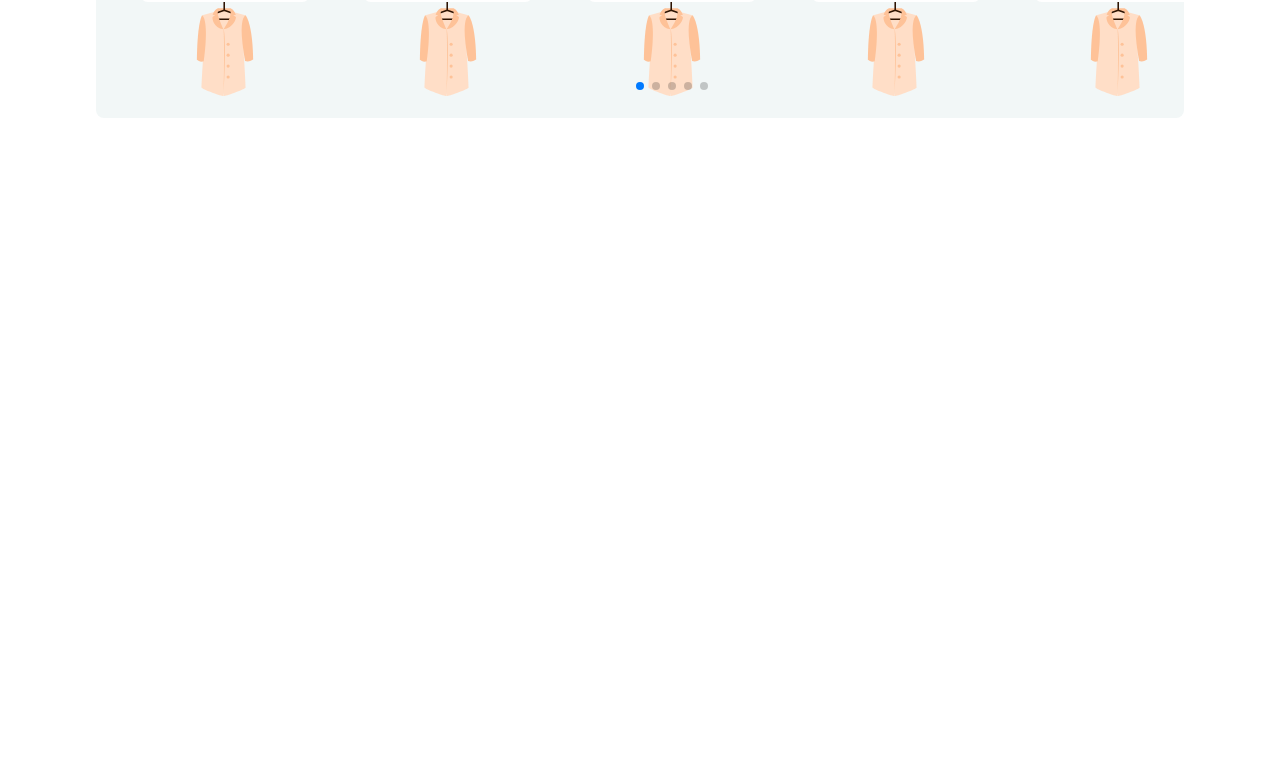
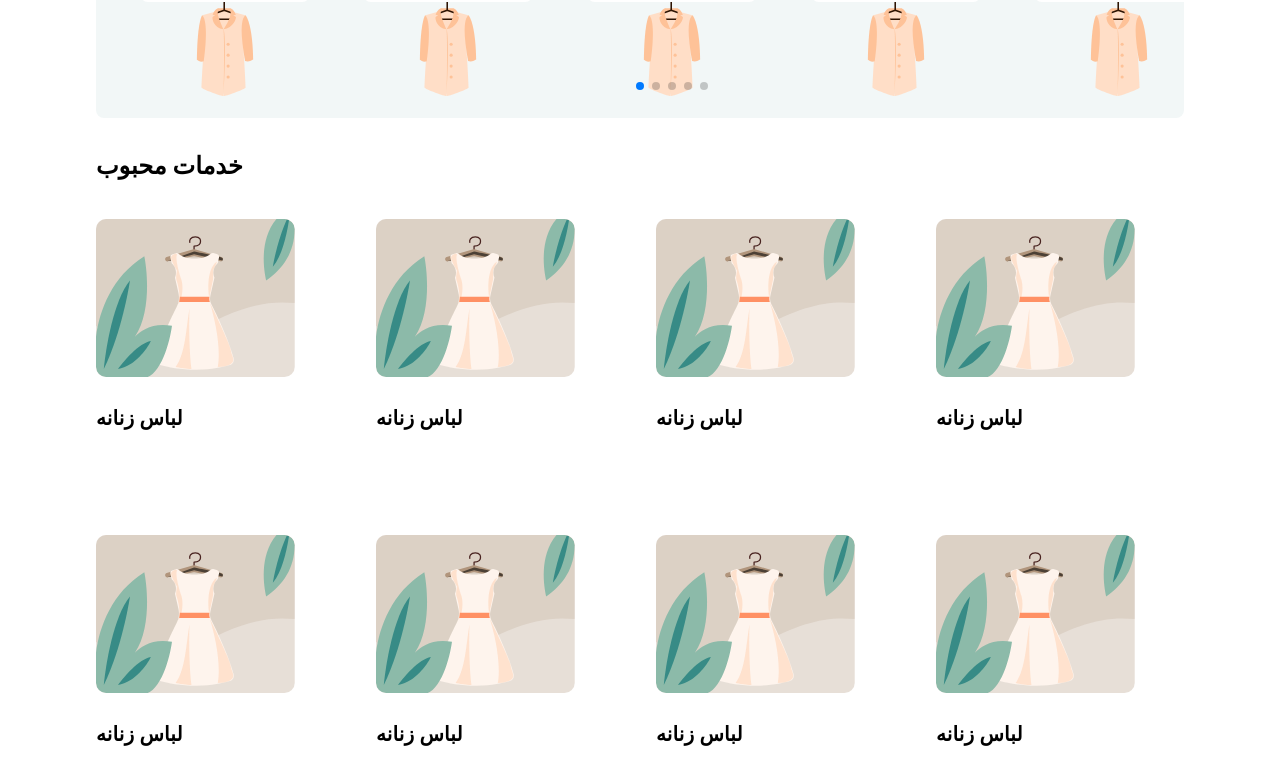
Before and after one commit to amirhosseinsharififard/DigiWash, a React (Vite) app: page / in a window 1280 px wide. Shown: the part 816-1600 px from the top of the page. Before the commit the page ends 950 px from the top, so only its background shows below. Built offline with nearby package versions, Linux system fonts and the light colour scheme; the HTML template or start-up script is replaced by a standard one.

Commit message:
creat Category fix services

```diff
--- a/src/App.jsx
+++ b/src/App.jsx
@@ -7,6 +7,7 @@ import Offday from "./pwa/Offday";
 import OrderPhone from "./pwa/OrderPhone";
 import Services from "./pwa/Services";
 import ServicesPopular from "./pwa/ServicesPopular";
+import ServicesCategory from "./pwa/ServicesCategory";
 function App() {
   return (
     <>
@@ -16,6 +17,7 @@ function App() {
       <OrderPhone />
       <Services />
       <ServicesPopular />
+      <ServicesCategory />
     </>
   );
 }
--- /dev/null
+++ b/src/pwa/CategoryContent.jsx
@@ -0,0 +1,17 @@
+import { Box, Typography } from "@mui/material";
+
+
+const CategoryContent = ({imageCategory,titleCategory,id}) => {
+  return (
+    <Box>
+      <img src={imageCategory} style={{
+        height:'200px' , width:'200px',
+      }}/>
+      <Typography variant="h6" fontWeight={700}>
+        {titleCategory}
+      </Typography>
+    </Box>
+  );
+};
+
+export default CategoryContent;
--- a/src/pwa/Services.jsx
+++ b/src/pwa/Services.jsx
@@ -16,7 +16,7 @@ const Services = () => {
   return (
     <Container>
       <Box m='1rem 2rem'>
-        <Typography variant='h6' component='p' fontWeight={700}>
+        <Typography variant='h5' component='p' fontWeight={700}>
           خدمات دیجی واش
         </Typography>
       </Box>
--- /dev/null
+++ b/src/pwa/ServicesCategory.jsx
@@ -0,0 +1,49 @@
+import { Box, Container, Grid, Typography } from "@mui/material";
+import CategoryContent from "./CategoryContent";
+
+// import image
+import womenImage from "../../assets/women.1f966e74.svg";
+import { Link } from "react-router-dom";
+const categoryData = [
+  { imageCategory: womenImage, titleCategory: "لباس زنانه" ,id:"1"},
+  { imageCategory: womenImage, titleCategory: "لباس زنانه" ,id:"2"},
+  { imageCategory: womenImage, titleCategory: "لباس زنانه" ,id:"3"},
+  { imageCategory: womenImage, titleCategory: "لباس زنانه" ,id:"4"},
+  { imageCategory: womenImage, titleCategory: "لباس زنانه" ,id:"5"},
+  { imageCategory: womenImage, titleCategory: "لباس زنانه" ,id:"6"},
+  { imageCategory: womenImage, titleCategory: "لباس زنانه" ,id:"7"},
+  { imageCategory: womenImage, titleCategory: "لباس زنانه" ,id:"8"},
+  { imageCategory: womenImage, titleCategory: "لباس زنانه" ,id:"9"},
+  { imageCategory: womenImage, titleCategory: "لباس زنانه" ,id:"10"},
+];
+const ServicesCategory = () => {
+  return (
+    <Container>
+      <Box m='2rem'>
+        <Typography variant='h5' fontWeight='bold' m='1rem 0'>
+          خدمات محبوب
+        </Typography>
+
+        <Grid
+          container
+          display='flex'
+          flexDirection='row'
+          justifyContent='flex-start'
+          flexWrap='wrap'
+          spacing={10}
+          >
+          {categoryData.map(item=><Grid item key={item.id}>
+
+           <Link to={item.link} style={{textDecoration:"none" ,color:"black"}}>
+
+            <CategoryContent imageCategory={item.imageCategory} titleCategory={item.titleCategory} id={item.id} />
+           </Link>
+          </Grid>)}
+
+        </Grid>
+      </Box>
+    </Container>
+  );
+};
+
+export default ServicesCategory;
--- a/src/pwa/ServicesPopular.jsx
+++ b/src/pwa/ServicesPopular.jsx
@@ -17,28 +17,30 @@ import { FreeMode, Pagination } from "swiper/modules";
 
 // image svg
 import manto from "../../assets/womenMantoo.7c04032e.svg";
+import { Link } from "react-router-dom";
 // Data
 const DataSwiper = [
-  { title: "مانتو", subTitle: "مجلسی، ساده، پاییزه", image: manto },
-  { title: "مانتو", subTitle: "مجلسی، ساده، پاییزه", image: manto },
-  { title: "مانتو", subTitle: "مجلسی، ساده، پاییزه", image: manto },
-  { title: "مانتو", subTitle: "مجلسی، ساده، پاییزه", image: manto },
-  { title: "مانتو", subTitle: "مجلسی، ساده، پاییزه", image: manto },
-  { title: "مانتو", subTitle: "مجلسی، ساده، پاییزه", image: manto },
-  { title: "مانتو", subTitle: "مجلسی، ساده، پاییزه", image: manto },
-  { title: "مانتو", subTitle: "مجلسی، ساده، پاییزه", image: manto },
-  { title: "مانتو", subTitle: "مجلسی، ساده، پاییزه", image: manto }
+  { title: "مانتو", subTitle: "مجلسی، ساده، پاییزه", image: manto ,linkProduct:'/'},
+  { title: "مانتو", subTitle: "مجلسی، ساده، پاییزه", image: manto ,linkProduct:'/'},
+  { title: "مانتو", subTitle: "مجلسی، ساده، پاییزه", image: manto ,linkProduct:'/'},
+  { title: "مانتو", subTitle: "مجلسی، ساده، پاییزه", image: manto ,linkProduct:'/'},
+  { title: "مانتو", subTitle: "مجلسی، ساده، پاییزه", image: manto ,linkProduct:'/'},
+  { title: "مانتو", subTitle: "مجلسی، ساده، پاییزه", image: manto ,linkProduct:'/'},
+  { title: "مانتو", subTitle: "مجلسی، ساده، پاییزه", image: manto ,linkProduct:'/'},
+  { title: "مانتو", subTitle: "مجلسی، ساده، پاییزه", image: manto ,linkProduct:'/'},
+  { title: "مانتو", subTitle: "مجلسی، ساده، پاییزه", image: manto ,linkProduct:'/'}
 ];
 const ServicesPopular = () => {
   return (
-    <Container>
+    <Container >
       <Box
         Container
         sx={{
           bgcolor: "rgb(242, 247, 247)",
           p: "1rem 0",
           m: "1rem 2rem",
-          borderRadius: "8px"
+          borderRadius: "8px",
+          overflow:"hidden"
         }}>
         <Typography variant='h5' fontWeight='bold ' m='1rem '>
           خدمات محبوب
@@ -56,11 +58,15 @@ const ServicesPopular = () => {
           style={{ padding: "0 2rem" }}>
           {DataSwiper.map((item, index) => (
             <SwiperSlide style={{ background: "none" }} key={index}>
+             <Link style={{textDecoration:"none" ,color:"black"}}>
+
               <ServicesPopularComponent
                 title={item.title}
                 subTitle={item.subTitle}
                 image={item.image}
+                linkProduct={item.linkProduct}
               />
+             </Link>
             </SwiperSlide>
           ))}
         </Swiper>
--- a/src/pwa/ServicesPopularComponent.jsx
+++ b/src/pwa/ServicesPopularComponent.jsx
@@ -1,6 +1,6 @@
 import { Box, Stack, Typography } from "@mui/material";
 
-const ServicesPopularComponent = ({ title, subTitle, image }) => {
+const ServicesPopularComponent = ({ title, subTitle, image ,linkProduct}) => {
   return (
     <Box
       bgcolor='none'
@@ -11,6 +11,7 @@ const ServicesPopularComponent = ({ title, subTitle, image }) => {
         alignItems: "center",
         alignContent: "center"
       }}>
+
       <Stack bgcolor='white' width='170px' borderRadius='8px'>
         <Typography variant='h5' fontWeight='bold'>
           {title}
```
Also changed, not shown: assets/women.1f966e74.svg (added).
